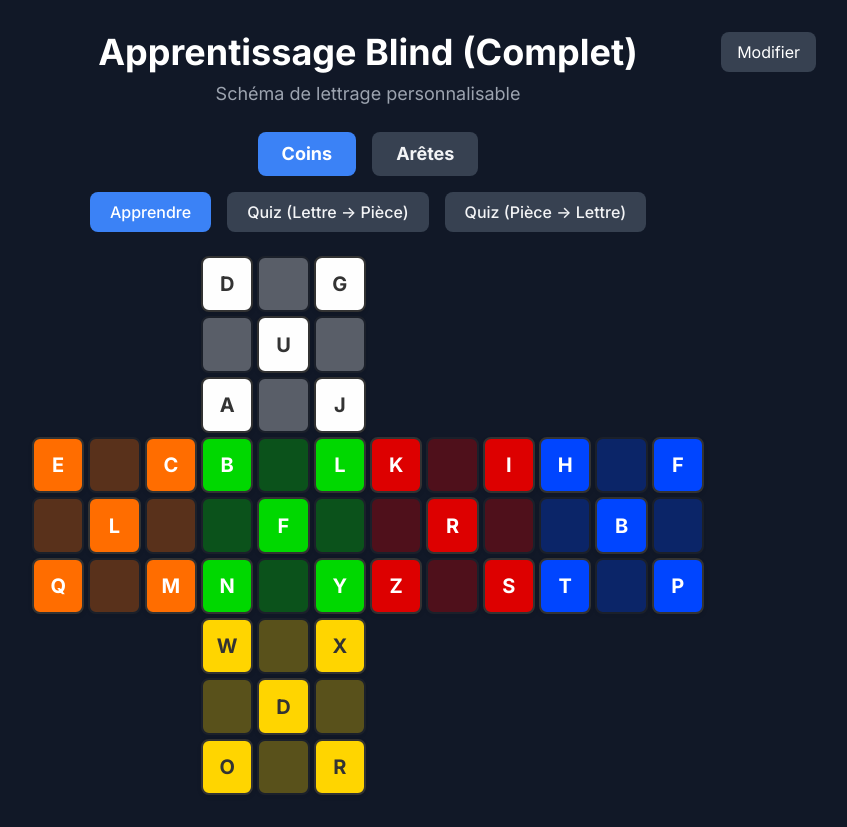
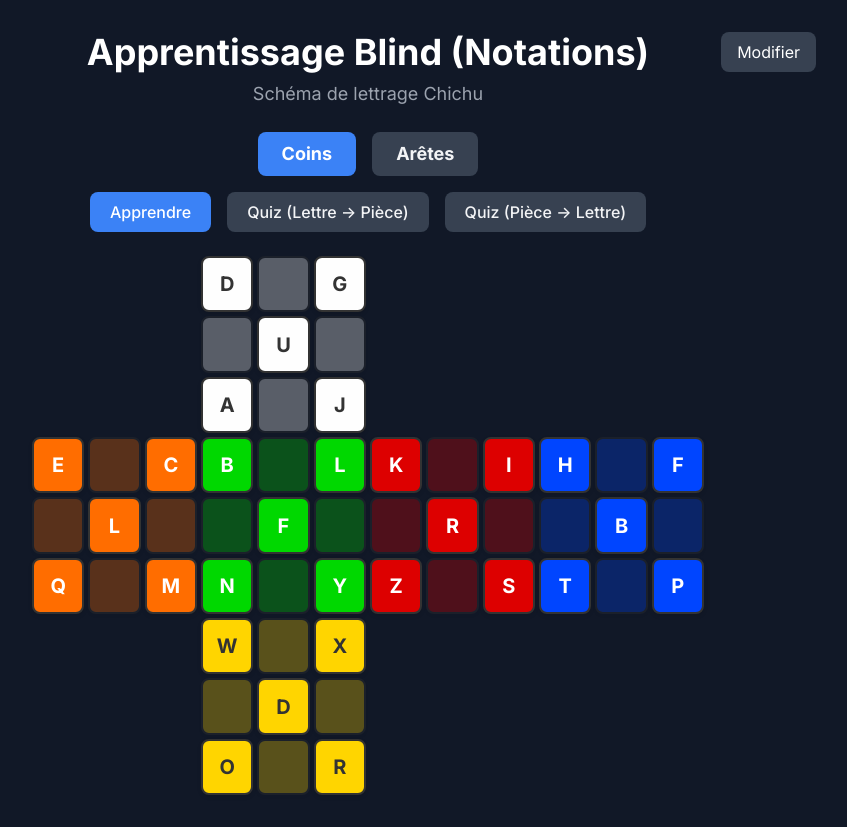
Before and after one commit to Opiderme/3-style-blind, a plain HTML site: page index.html in a window 1280 px wide. Shown: the whole page, without its empty margins (272-1119 px from the left). Drawn offline with nearby package versions, Linux system fonts and the light colour scheme.

Commit message:
Update header text for Blind Learning application

```diff
--- a/index.html
+++ b/index.html
@@ -149,8 +149,8 @@
     <div class="w-full max-w-4xl mx-auto">
 
         <header class="text-center mb-6 relative">
-            <h1 class="text-3xl sm:text-4xl font-bold text-white">Apprentissage Blind (Complet)</h1>
-            <p class="text-lg text-gray-400 mt-2">Schéma de lettrage personnalisable</p>
+            <h1 class="text-3xl sm:text-4xl font-bold text-white">Apprentissage Blind (Notations)</h1>
+            <p class="text-lg text-gray-400 mt-2">Schéma de lettrage Chichu</p>
             <button id="btn-settings" class="absolute top-0 right-0 bg-gray-700 hover:bg-gray-600 text-white px-4 py-2 rounded-lg transition">
                 Modifier
             </button>
```
